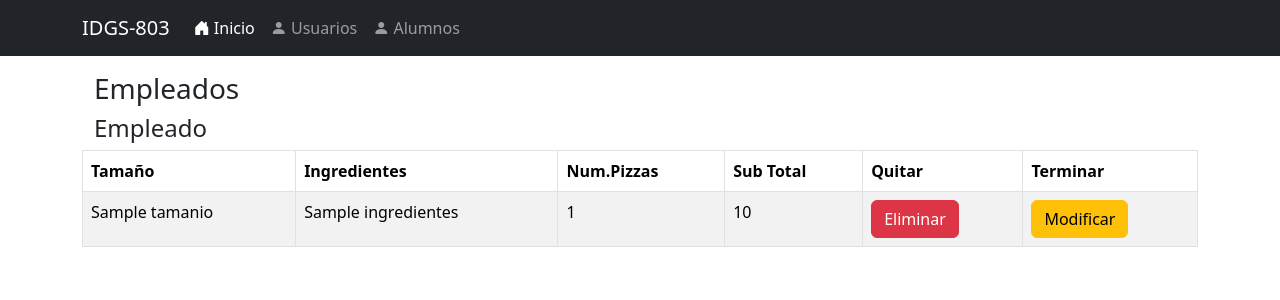
After one commit to IDGS80121000026/Practicas_BD_IDGS801, a Flask app: template templates/pizza.html in a window 1280 px wide. The commit adds this page. Shown: the top 300 px of the page. Run offline with Flask 3, Linux system fonts and the light colour scheme; the template is opened without the code that fills it: most values are stand-ins (such as "Sample title", 1, 10 or a date in 2020); some libraries are stand-ins or nearby versions.

Commit message:
BEGP 13/03/2023

```diff
--- a/config.py
+++ b/config.py
@@ -14,5 +14,5 @@ class Config(object):
 
 class DevelopmentConfig(Config):
     DEBUG=True
-    SQLALCHEMY_DATABASE_URI='mysql+pymysql://root:root@127.0.0.1/practicas'
+    SQLALCHEMY_DATABASE_URI='mysql+pymysql://root:root@127.0.0.1/pizzeria'
     SQLALQUEMY_TRANCK_MODIFICATIONS=False
--- a/main.py
+++ b/main.py
@@ -6,11 +6,14 @@ from config import DevelopmentConfig
 #variables globales
 
 from flask import g
+from datetime import datetime,timedelta
 from models import db
-from  models import Empleados #imortar esto que se encunetra en models
+
+from models import Pizas,Deta
+from sqlalchemy import func
 
 import forms
-
+lista_de_pizzas =[]
 
 app=Flask(__name__)
 app.config.from_object(DevelopmentConfig)
@@ -18,7 +21,7 @@ app.config.from_object(DevelopmentConfig)
 csrf=CSRFProtect()
 #por que queremos trabajar con ese
 
-@app.route("/index",methods=['GET','POST'])
+'''@app.route("/index",methods=['GET','POST'])
 def index():
     create_from = forms.UserForm2(request.form)
     if request.method=='POST':
@@ -30,14 +33,233 @@ def index():
         except Exception as e:
                 print(f"Error en la base de datos: {e}")
                 db.session.rollback()
-    return render_template('index.html', form=create_from)
+    return render_template('index.html', form=create_from)'''
 
 
-@app.route("/empleado",methods=["GET","POST"])
+'''@app.route("/empleado",methods=["GET","POST"])
 def empleado():
     emple_form=forms.UserForm2(request.form)
     empleado=Empleados.query.all()
     return render_template("empleados.html",empleado=empleado)
+
+'''
+
+'''@app.route("/pizzeria",methods=['GET','POST'])
+def pizzeria():
+    create_from = forms.UserForm3(request.form)
+    if request.method=='POST':
+
+        try:
+                pizz = Pizas(nombre=create_from.nombre.data, direccion=create_from.direccion.data,
+                             telefono=create_from.telefono.data, tamanio=create_from.tamanio.data,
+                             ingredientes=create_from.ingredientes.data, numPizza=create_from.numPizza.data,
+                             fechaV=create_from.fecha.data)
+                db.session.add(pizz)
+                db.session.commit()
+        except Exception as e:
+                print(f"Error en la base de datos: {e}")
+                db.session.rollback()
+    return render_template('pizzeria.html', form=create_from)'''
+from flask import render_template, request
+
+from flask import request
+from datetime import datetime
+
+@app.route("/pizzeria", methods=['GET', 'POST'])
+def pizzeria():
+    create_from = forms.UserForm3(request.form)
+    bus_form = forms.UserBus(request.form)
+
+    print(f"btnO: {request.form.get('btnO')}")
+    if request.method == 'POST':
+        if 'btnO' in request.form:
+            if request.form['btnO'] == '0':
+                # Código para agregar una pizza
+                ingredientes_seleccionados = []
+                if 'jamon' in request.form:
+                    ingredientes_seleccionados.append('Jamon')
+                if 'pinia' in request.form:
+                    ingredientes_seleccionados.append('Piña')
+                if 'cham' in request.form:
+                    ingredientes_seleccionados.append('Champiñones')
+
+                pizz = Pizas(
+                    nombre=create_from.nombre.data,
+                    direccion=create_from.direccion.data,
+                    telefono=create_from.telefono.data,
+                    tamanio=create_from.tamanio.data,
+                    ingredientes=", ".join(ingredientes_seleccionados),
+                    numPizza=create_from.numPizza.data,
+                    fechaV=create_from.fechaV.data
+                )
+
+
+
+
+                # Calcular el subtotal utilizando la función calcular_subtotal
+                subtotal = calcular_subtotal(
+                    pizz.tamanio, pizz.numPizza, pizz.ingredientes.split(','))
+
+
+
+                # Asignar el subtotal a un atributo de la instancia de la pizza
+                pizz.subTotal = subtotal
+
+                # Agregar la instancia de pizz a la lista de pizzas
+                lista_de_pizzas.append(pizz)
+
+                # Ahora renderizamos la plantilla y pasamos la lista de pizzas y el subtotal
+                # para que la plantilla pueda mostrar todos los detalles
+                return render_template('pizzeria.html', form=create_from, pizza=lista_de_pizzas, subtotal=subtotal)
+            if request.form['btnO'] == '1':
+                # Código para eliminar campos seleccionados
+                pizza_id = request.form.get('eli')
+                eliminar_pizza(pizza_id)
+                return render_template('pizzeria.html', form=create_from, pizza=lista_de_pizzas)
+
+
+            elif request.form['btnO'] == '2':
+                # Código para terminar la compra
+                try:
+                    total_precio = sum(pizza.subTotal for pizza in lista_de_pizzas)
+
+                    detalle = Deta(
+                        nombre=lista_de_pizzas[0].nombre,  # Tomar el nombre de la primera pizza en la lista
+                        precio=total_precio,
+                        fechaV=lista_de_pizzas[0].fechaV
+                        )
+
+                    print(detalle)
+                    db.session.add(detalle)
+                    for pizza in lista_de_pizzas:
+                        pizz = Pizas(
+                            nombre=pizza.nombre,
+                            direccion=pizza.direccion,
+                            telefono=pizza.telefono,
+                            tamanio=pizza.tamanio,
+                            ingredientes=pizza.ingredientes,
+                            numPizza=pizza.numPizza,
+                            fechaV=pizza.fechaV,
+                            precio=pizza.subTotal
+                        )
+                        db.session.add(pizz)
+
+
+                    db.session.commit()
+                    lista_de_pizzas.clear()  # Limpiar la lista después de guardar en la base de datos
+                    flash("Pedido finalizado exitosamente", "success")
+                    return render_template('pizzeria.html')
+                except Exception as e:
+                    db.session.rollback()
+                    return render_template('pizzeria.html', form=create_from)
+
+            elif request.form['btnO'] == '3':
+                # Código para obtener ventas del mes seleccionado
+                fechaV = request.form.get('tipo')  # Obtener la fecha del formulario
+
+                ventas_dia_actual, total_ventas_mes = ventas_por_fecha(fechaV)
+                return render_template('pizzeria.html', form=create_from, pizza=lista_de_pizzas, ventas_dia_actual=ventas_dia_actual, total_ventas_mes=total_ventas_mes)
+        else:
+            # Si no hay un valor 'btnO' en el formulario, renderiza el formulario vacío
+            return render_template('pizzeria.html', form=create_from, pizza=lista_de_pizzas)
+
+    else:
+        # Si el método de la solicitud no es POST, simplemente renderiza el formulario vacío
+        return render_template('pizzeria.html', form=create_from, pizza=lista_de_pizzas)
+
+
+from datetime import datetime
+from sqlalchemy import func
+
+def ventas_por_fecha(fechaV):
+    # Asumimos que 'fechaV' es una cadena que representa un día de la semana o un mes
+    dias = ["lunes", "martes", "miércoles", "jueves", "viernes", "sábado", "domingo"]
+    mes = ["enero", "febrero", "marzo", "abril", "mayo", "junio", "julio", "agosto", "septiembre", "octubre", "noviembre", "diciembre"]
+
+    ventas = []  # Lista para almacenar las ventas
+
+    # Obtener el número correspondiente al día de la semana
+    dia_numero = None
+    if fechaV.lower() in dias:
+        dia_numero = dias.index(fechaV.lower())
+
+    # Obtener el número correspondiente al mes
+    mes_numero = datetime.now().month
+    if fechaV.lower() in mes:
+        mes_numero = mes.index(fechaV.lower()) + 1
+
+    try:
+        # Filtrar las ventas por día o mes
+        if dia_numero is not None:
+            # Filtrar por día de la semana
+
+            ventas = Deta.query.filter(func.weekday(Deta.fechaV) == dia_numero).all()
+            print(f"Ventas del día actual: {ventas}")
+        else:
+            # Filtrar por mes
+            ventas = Deta.query.filter(func.month(Deta.fechaV) == mes_numero).all()
+            print(f"Ventas del mes actual: {ventas}")
+
+        # Calcular la suma total de ventas para el mes
+        total_ventas_mes = sum(venta.precio for venta in ventas)
+
+        # Crear una lista de tuplas con los datos de las ventas para el día actual
+        ventas_dia_actual = [(venta.nombre, venta.precio) for venta in ventas]
+        print(f"Ventas del día actual: {ventas_dia_actual}")
+
+    except Exception as e:
+        print(f"Error al obtener las ventas: {e}")
+        ventas_dia_actual = []  # En caso de error, devolver una lista vacía
+        total_ventas_mes = 0    # Total de ventas igual a 0 en caso de error
+
+    print(f"Ventas del día actual: {ventas_dia_actual}")
+    print(f"Total de ventas del mes: {total_ventas_mes}")
+
+    #converir a un array de diccionarios ventas_dia_actual
+    ventas_dia_actual = [{'nombre': venta[0], 'precio': venta[1]} for venta in ventas_dia_actual]
+    print(f"Ventas del día actual: {ventas_dia_actual}")
+
+    return ventas_dia_actual, total_ventas_mes
+
+
+
+
+
+def calcular_subtotal(tamanio, cantidad, ingredientes):
+    costo1 = 0  # Inicializar costo1
+    if tamanio == 'Chica':
+        costo1 = 40
+    elif tamanio == 'Mediana':
+        costo1 = 80
+    elif tamanio == 'Grande':
+        costo1 = 120
+
+    costo_ingredientes = 0
+    if 'Jamon' in ingredientes:
+        costo_ingredientes += 10
+    if 'Piña' in ingredientes:
+        costo_ingredientes += 10
+    if 'Champiñones' in ingredientes:
+        costo_ingredientes += 10
+
+
+    print(f'costo_ingredientes: {costo_ingredientes}')
+    # Calcular el subtotal sumando el costo base y el costo de los ingredientes
+    subtotal = (costo1 + (len(ingredientes)*10)) * cantidad
+    return subtotal
+
+
+def eliminar_pizza(pizza_id):
+    print(f"Hola: {pizza_id is not None:}")
+    try:
+        if pizza_id is not None:
+            pizza_id = int(pizza_id)
+            print(lista_de_pizzas.pop(int(pizza_id)))
+            flash("Pizza eliminada correctamente", "success")
+        else:
+            flash("No se proporcionó un ID de pizza válido", "error")
+    except Exception as e:
+        flash(f"Error al eliminar la pizza: {str(e)}", "error")
 
 if __name__=="__main__":
     csrf.init_app(app)
--- a/templates/layout2.html
+++ b/templates/layout2.html
@@ -6,46 +6,54 @@
     <meta charset="UTF-8">
     <meta name="viewport" content="width=device-width, initial-scale=1.0">
     <title>Document</title>
-    <link rel="stylesheet" href="../static/bootstrap/css/bootstrap.min.css">
+
+    <link href="https://cdn.jsdelivr.net/npm/bootstrap@5.3.2/dist/css/bootstrap.min.css" rel="stylesheet">
+    <link href="https://cdn.jsdelivr.net/npm/bootstrap-icons/font/bootstrap-icons.css" rel="stylesheet">
+
     <style>
-        body{padding-top: 60px;}
-        .tr-head{background: #dff0d8;}
+        body {
+            padding-top: 4.5rem; /* Ajuste del padding para la barra de navegación */
+        }
+
+        .tr-head {
+            background: #dff0d8;
+        }
     </style>
-    <link href="https://cdn.jsdelivr.net/npm/bootstrap@5.3.2/dist/css/bootstrap.min.css" rel="stylesheet" integrity="sha384-T3c6CoIi6uLrA9TneNEoa7RxnatzjcDSCmG1MXxSR1GAsXEV/Dwwykc2MPK8M2HN" crossorigin="anonymous">
+
 </head>
 <body>
 
-    <div class="navbar navbar navbar-inverse navbar-fixed-top">
-        <div class="navbar-inner" style="width: 100%;">
+    <nav class="navbar navbar-expand-lg navbar-dark bg-dark fixed-top"> <!-- Clases de Bootstrap 5 para la barra de navegación -->
         <div class="container">
-                <a class="brand" href="">
-                    IDGS801
+            <a class="navbar-brand" href=""> <!-- Eliminado el atributo href vacío -->
+                IDGS-803
             </a>
-            <ul class="nav">
-                <li class="active">
-                    <a href="">
-                    <i class="icon-home icon-white"></i>
-                        Inicio
+            <button class="navbar-toggler" type="button" data-bs-toggle="collapse" data-bs-target="#navbarNav" aria-controls="navbarNav" aria-expanded="false" aria-label="Toggle navigation"> <!-- Botón de alternar para dispositivos pequeños -->
+                <span class="navbar-toggler-icon"></span>
+            </button>
+            <div class="collapse navbar-collapse" id="navbarNav">
+                <ul class="navbar-nav">
+                    <li class="nav-item">
+                        <a class="nav-link active" aria-current="page" href="">
+                            <i class="bi bi-house-door-fill"></i> Inicio
                         </a>
                     </li>
-                <li>
-                    <a href="">
-                        <i class="icon-user icon-white"></i>
-                        Usuarios
+                    <li class="nav-item">
+                        <a class="nav-link" href="">
+                            <i class="bi bi-person-fill"></i> Usuarios
                         </a>
                     </li>
-                <li>
-                    <a href="">
-                        <i class="icon-user icon-white"></i>
-                        Alumnos
+                    <li class="nav-item">
+                        <a class="nav-link" href="">
+                            <i class="bi bi-person-fill"></i> Alumnos
                         </a>
                     </li>
                 </ul>
             </div>
         </div>
-    </div>
+    </nav>
+
     <div class="container">
-
         {%with messages=get_flashed_messages()%}
         {%if messages%}
             {%for message in messages%}
@@ -58,5 +66,8 @@
     {% block container%}
     {% endblock %}
     </div>
+
+
+    <script src="https://cdn.jsdelivr.net/npm/bootstrap@5.3.2/dist/js/bootstrap.bundle.min.js"></script>
 </body>
 </html>
--- /dev/null
+++ b/templates/pizza.html
@@ -0,0 +1,38 @@
+{% extends "layout2.html" %}
+{% from "_macros.html" import render_flied%}
+{%block container%}
+
+<div class="container">
+    <div class="row">
+    <h3>Empleados</h3>
+    <h4 ><a href="/index"></a>Empleado</h4>
+    <table class="table table-striped table-bordered">
+        <thead>
+            <tr>
+                <th>Tamaño</th>
+                <th>Ingredientes</th>
+                <th>Num.Pizzas</th>
+                <th>Sub Total</th>
+                <th>Quitar</th>
+                <th>Terminar</th>
+            </tr>
+        </thead>
+    <tbody>
+        {%for pizz in pizza%}
+        <tr>
+            <td>{{pizz.tamanio}}</td>
+            <td>{{pizz.ingredientes}}</td>
+            <td>{{pizz.numPizza}}</td>
+            <td>{{pizz.subTotal}}</td>
+            <td><a href="eliminar.html?id={{pizz.id}}"
+                class="btn btn-danger">Eliminar</a></td>
+            <td><a href="modificar.html?id={{emple.id}}"
+                    class="btn btn-warning">Modificar</a></td>
+        </tr>
+        {%endfor%}
+    </tbody>
+    </table>
+</div>
+</div>
+
+{%endblock%}
```
Also changed, not shown: forms.py (+35 -1 lines), models.py (+14 -4 lines), templates/pizzeria.html (added, +205 -0 lines). Lines whose indentation alone changed are shown as unchanged.
